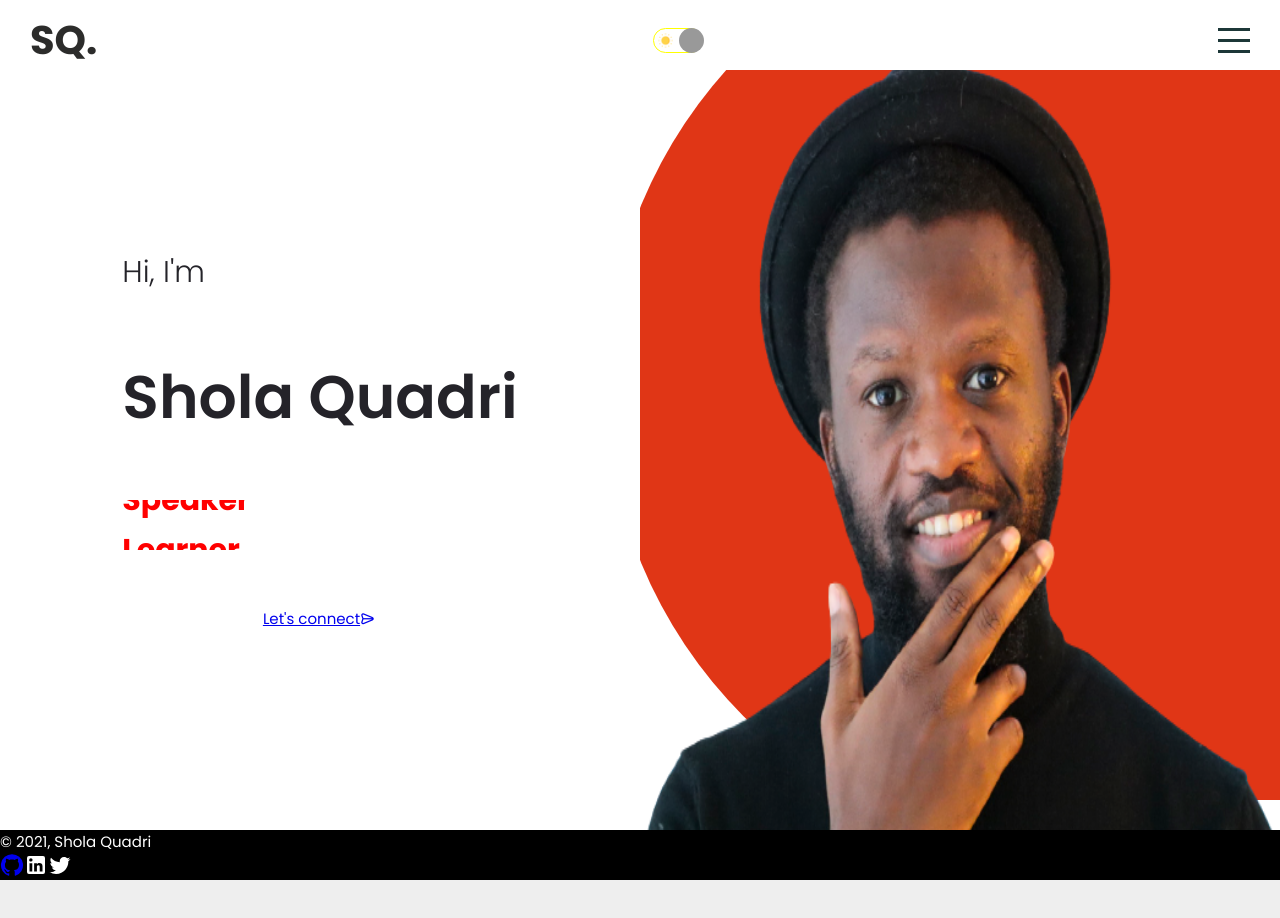
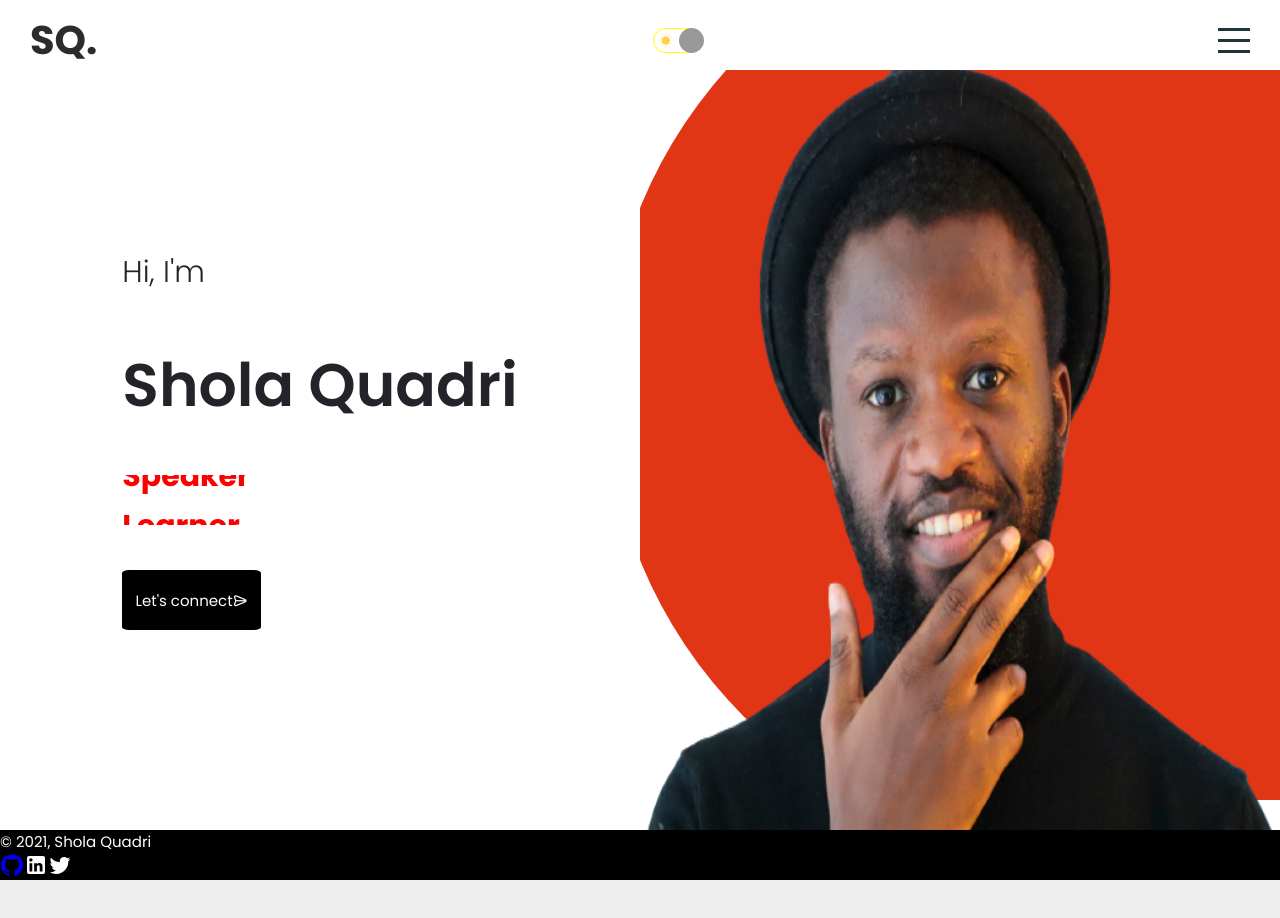
Before and after one commit to codewurld/my-portfolio-site, a React (Create React App) app: page / in a window 1280 px wide. Shown: the top 918 px of the page. Built offline with nearby package versions, Linux system fonts and the light colour scheme.

Commit message:
fixed darkmode element color change

```diff
--- a/src/components/AboutMe/AboutMe.jsx
+++ b/src/components/AboutMe/AboutMe.jsx
@@ -1,8 +1,16 @@
 import './aboutme.css'
+import { useContext } from "react"
+import { ThemeContext } from "../../context"
 
 const AboutMe = () => {
 
     var link = <a href="https://nutri-glow.netlify.app/">NutriGlow</a>;
+
+
+    // call ThemeContext
+    const theme = useContext(ThemeContext)
+    // call darkmode state in useContext from context.js file
+    const darkMode = theme.state.darkMode
 
 
     return (
@@ -15,7 +23,7 @@ const AboutMe = () => {
                 </div>
             </div>
             <div className="about-meRight">
-                <h1 className="about-meTitle">My Story</h1>
+                <h1 className="about-meTitle" style={{ color: darkMode && "#fff" }}>My Story</h1>
                 <p className="about-meSubtitle">As a Software Developer, I dedicate most of my time learning new technologies and improving my skills to create aesthetically pleasing and functional web apps/sites that solves real life problems for users.</p>
                 <p className="about-meDescription">
                     I learnt how to become a developer through the School of Code bootcamp, where we worked regularly in agile teams on real life projects whilst learning and putting to practice new skills, i.e. MERN stack, Testing, APIs, Figma, the entire SDLC, etc.
--- a/src/components/Intro/Intro.jsx
+++ b/src/components/Intro/Intro.jsx
@@ -9,6 +9,7 @@ const Intro = () => {
     const theme = useContext(ThemeContext)
     // call darkmode state in useContext from context.js file
     const darkMode = theme.state.darkMode
+
 
     return (
         <div className="intro">
@@ -29,7 +30,7 @@ const Intro = () => {
                         I design and develop services for customers of all sizes, specialising in creating stylish, modern websites, web servies and online stores.
                     </p> */}
 
-                    <a href="/contact" className="button button--flex" style={{ backgroundColor: darkMode && "#000" }} onMouseOver="this.style.color='#fff'" onMouseOut="this.style.backgroundColor='#FFFFFF'">
+                    <a href="/contact" className="button button--flex" style={{ backgroundColor: darkMode && "#000" }} onMouseOver="this.style.color='#fff'" >
                         Let's connect <i className="uil uil-navigator button_icon"></i>
                     </a>
                 </div>
--- a/src/components/Intro/intro.css
+++ b/src/components/Intro/intro.css
@@ -36,8 +36,17 @@ position: relative;
     display: flex;
     align-items: center;
     justify-content: center;
+    background-color: black;
+    color: white;
+    text-decoration: none;
+    width: 35%;
+    height: 20%;
+    border-radius: 5%;
 }
 
+.button--flex:hover{
+    background-color: #E03616;
+}
 
 .intro-greeting{
     font-size: 30px;
--- a/src/components/contactme/ContactMe.jsx
+++ b/src/components/contactme/ContactMe.jsx
@@ -27,7 +27,6 @@ const ContactMe = () => {
             });
     }
 
-
     // call ThemeContext
     const theme = useContext(ThemeContext)
     // call darkmode state in useContext from context.js file
@@ -41,7 +40,7 @@ const ContactMe = () => {
             </div>
             <div className="contact-me-container">
                 <div className="contact-me-left">
-                    <h1 className="contact-me-title">Get in touch</h1>
+                    <h1 className="contact-me-title" style={{ color: darkMode && "#fff" }} >Get in touch</h1>
                     <div className="contact-me-info">
                         <div className="contact-me-info-item">
                             <i class="uil uil-envelope-alt contact-icon"></i>
@@ -59,7 +58,7 @@ const ContactMe = () => {
                         <input style={{ backgroundColor: darkMode && "#333" }} type="text" placeholder="Subject" name="user_subject" />
                         <input style={{ backgroundColor: darkMode && "#333" }} type="text" placeholder="Email" name="user_email" />
                         <textarea style={{ backgroundColor: darkMode && "#333" }} rows="5" placeholder="Message" name="message" />
-                        <button>Submit</button>
+                        <button className="submit-btn">Submit</button>
                         {/* if message is sent, push acknowledgment notification to user */}
                         {sentEmail && "Thank you for getting in touch... I'll get back to you within 24 hours."}
                     </form>
--- a/src/components/contactme/contactme.css
+++ b/src/components/contactme/contactme.css
@@ -77,11 +77,14 @@ textarea{
 button{
     border: none;
     padding: 15px;
-    background-color: red;
+    background-color: #000;
     color: white;
     font-weight: 500;
     cursor: pointer;
+}
 
+.submit-btn:hover{
+    background-color: red;
 }
 
 /* responsive for small mobile  */
```
